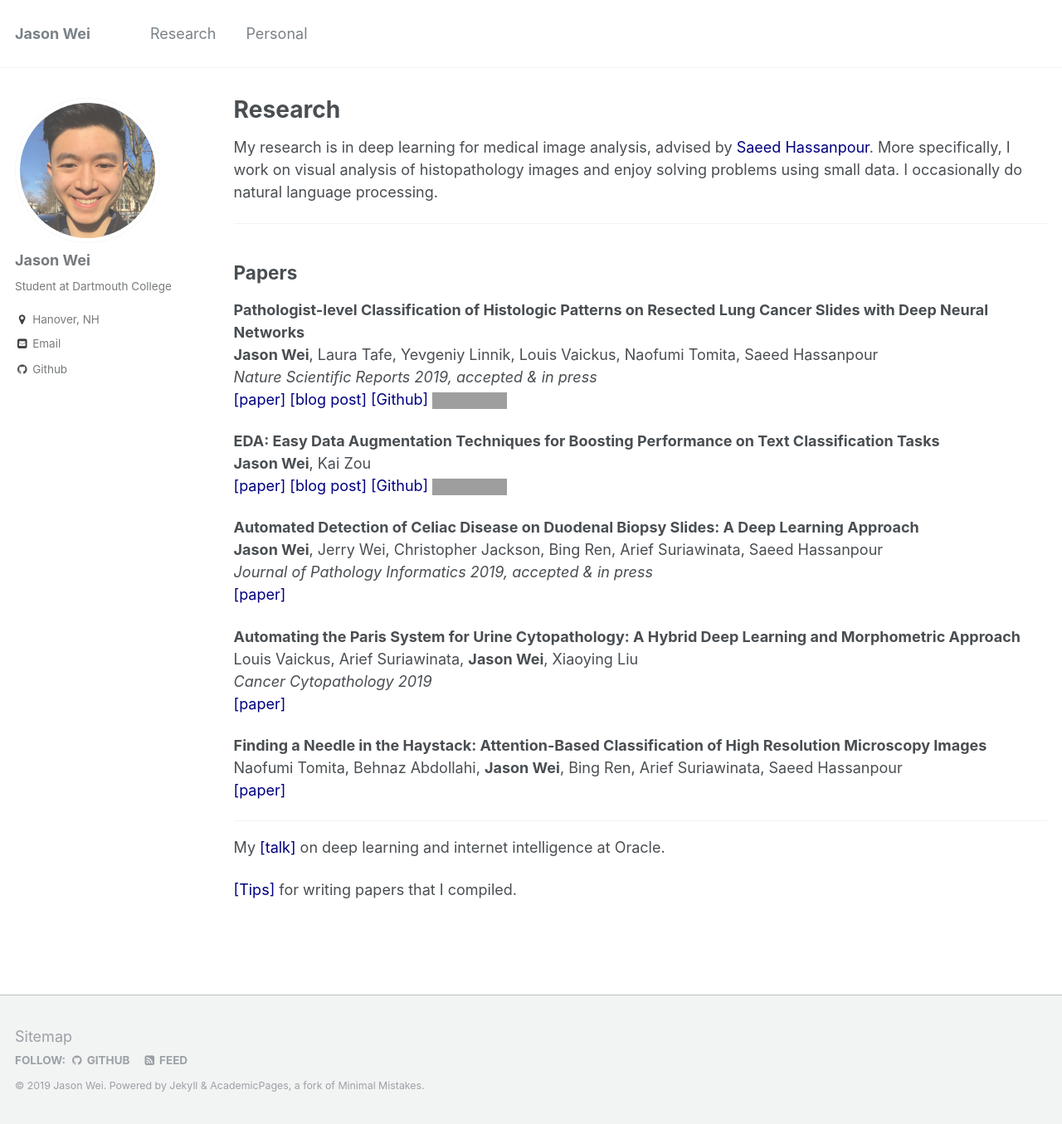
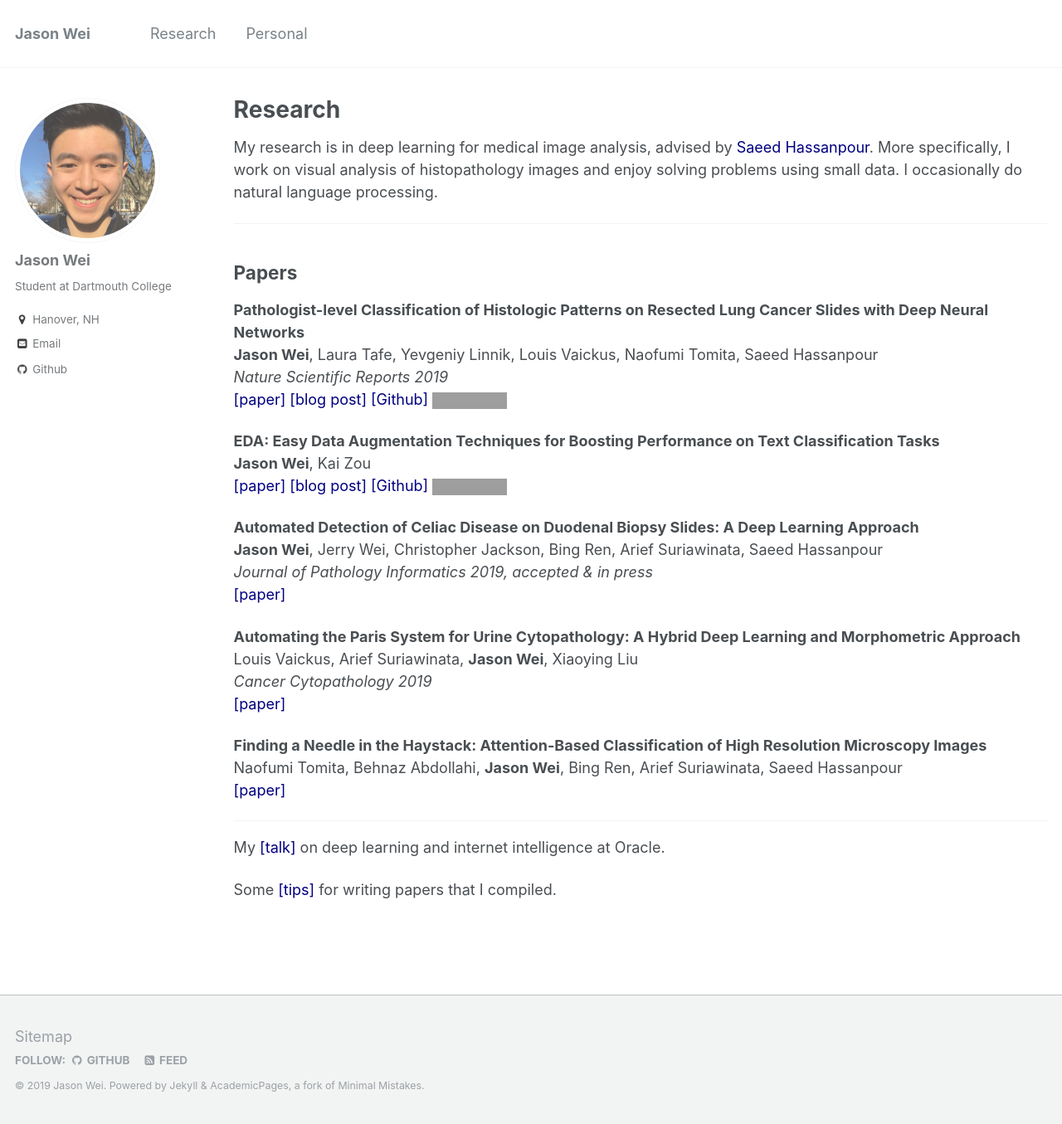
Before and after one commit to jasonwei20/jasonwei20.github.io, a Jekyll site: the page built from _pages/research.md, in a window 1280 px wide and 1355 px high. Shown: the whole window at 83% size. Built offline with Jekyll 4.4.1, drawn with Linux system fonts in a browser that asks for light colours; grey boxes are pictures that could not be loaded.

Commit message:
mid winter update

```diff
--- a/_pages/research.md
+++ b/_pages/research.md
@@ -17,8 +17,8 @@
 ------
 **Pathologist-level Classification of Histologic Patterns on Resected Lung Cancer Slides with Deep Neural Networks**
 **Jason Wei**, Laura Tafe, Yevgeniy Linnik, Louis Vaickus, Naofumi Tomita, Saeed Hassanpour
-*Nature Scientific Reports 2019, accepted & in press*
-<a href="http://arxiv.org/abs/1901.11489" style="color:navy" target="_blank">[paper]</a>
+*Nature Scientific Reports 2019*
+<a href="https://www.nature.com/articles/s41598-019-40041-7" style="color:navy" target="_blank">[paper]</a>
 <a href="https://medium.com/health-data-science/classification-of-histopathology-images-with-deep-learning-a-practical-guide-2e3ffd6d59c5" style="color:navy" target="_blank">[blog post]</a>
 <a href="https://github.com/BMIRDS/deepslide" style="color:navy" target="_blank">[Github]</a>
 <img height="16" src="https://img.shields.io/github/stars/BMIRDS/deepslide.svg?logo=github&logoColor=white&colorA=navy&link=https://github.com/BMIRDS/deepslide&link=https://github.com/BMIRDS/deepslide">
@@ -47,4 +47,4 @@
 ------
 My <a href="oracle.pdf" style="color:navy" target="_blank">[talk]</a> on deep learning and internet intelligence at Oracle.
 
-<a href="https://jasonwei20.github.io/writing_tips/" style="color:navy" target="_blank">[Tips]</a> for writing papers that I compiled.
+Some <a href="https://jasonwei20.github.io/writing_tips/" style="color:navy" target="_blank">[tips]</a> for writing papers that I compiled.
```
Also changed, not shown: _pages/about.md (+7 -1 lines).
